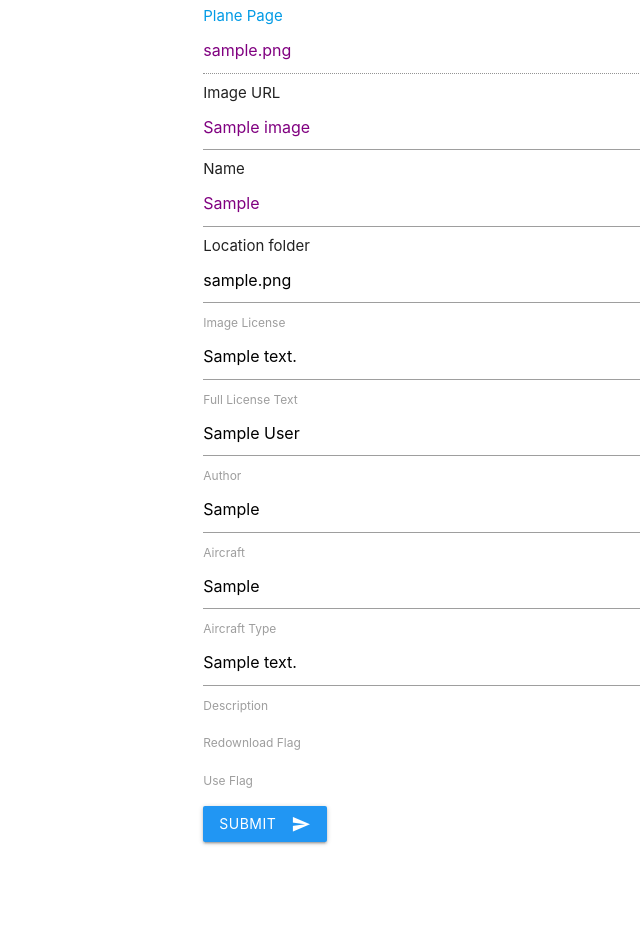
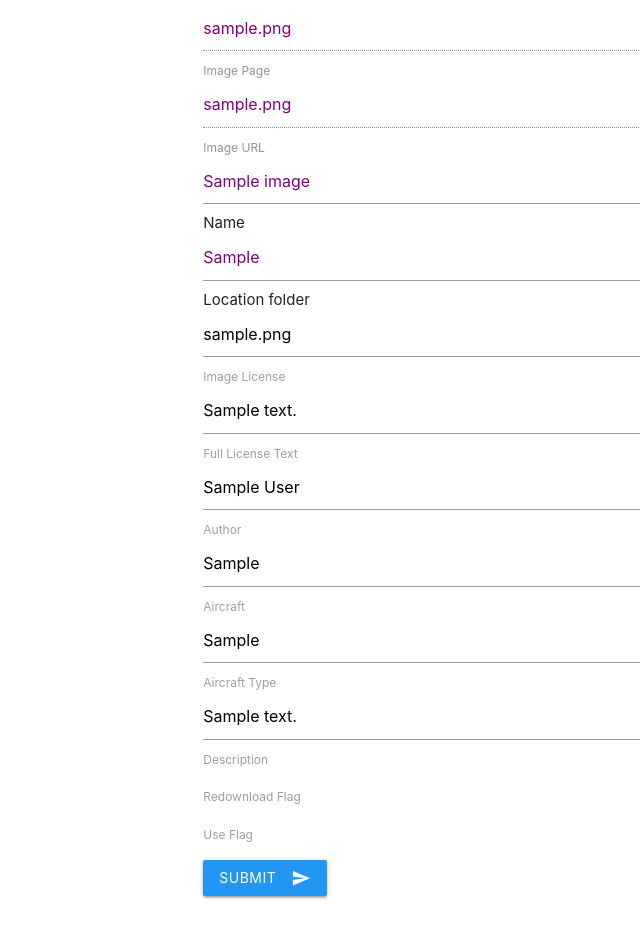
Before and after one commit to willwagner602/AircraftSpotter, a Django app: template PlaneTest/templates/AircraftViewer/aircraft_data.html in a window 1280 px wide. Shown: the part 438-1369 px from the top of the page, without its empty margins (0-640 px from the left). Before the commit the page ends 1283 px from the top, so only its background shows below. Run offline with Django 3.2, Linux system fonts and the light colour scheme; tables that the repository leaves empty hold one stand-in row (values such as "Sample post"); the template is opened without the code that fills it: values that come from a table or form of the project are taken from there, most other values are stand-ins (such as "Sample title", 1, 10 or a date in 2020); parts of the project's set-up code (start-up, migrations or seed data) failed here and were passed over; some libraries are stand-ins or nearby versions.

Commit message:
- Minor updates to the aircraft data page - Minor bug fixes to the error and data view - Increased the filename field length to 300 characters

```diff
--- a/PlaneTest/models.py
+++ b/PlaneTest/models.py
@@ -36,7 +36,7 @@
     image_id = models.IntegerField(primary_key=True)
     image_page = models.CharField(max_length=200)
     image_url = models.CharField(max_length=200)
-    name = models.CharField(max_length=100)
+    name = models.CharField(max_length=300)
     image_license = models.CharField(max_length=2000, null=True, blank=True)
     license_text = models.CharField(max_length=3000)
     location = models.CharField(max_length=200, null=True, blank=True)
--- a/PlaneTest/templates/AircraftViewer/aircraft_data.html
+++ b/PlaneTest/templates/AircraftViewer/aircraft_data.html
@@ -17,12 +17,14 @@
                     {% endif %}
                     <br>
                     {% if aircraft_data %}
-                    <img src="{{ location }}" width="50%"/>
+                        <a href="{{ aircraft_data.image_page }}">
+                            <img src="{{ location }}" width="50%"/>
+                        </a>
                         <form action={{ data_url }} method="post">
                             {% csrf_token %}
-                            <a href="{{ aircraft_data.image_page }}"> Plane Page </a>
                             <input type="text" name="image_page" value="{{ aircraft_data.image_page }}" readonly="readonly" hidden="hidden" style="color:purple;"/>
-                            <input type="text" name="image_url" value="{{ aircraft_data.image_url }}" readonly="readonly" style="color:purple; />
+                            <input type="text" name="image_page" value="{{ aircraft_data.image_page }}" readonly="readonly" style="color:purple"><label for="image_page">Image Page</label>
+                            <input type="text" name="image_url" value="{{ aircraft_data.image_url }}" readonly="readonly" style="color:purple" />
                                 <label for="image_url">Image URL</label>
                             <input type="text" name="name" value="{{ aircraft_data.name }}" style="color:purple; />
                                 <label for="name">Name</label>
```
Also changed, not shown: PlaneTest/views.py (+8 -19 lines).
